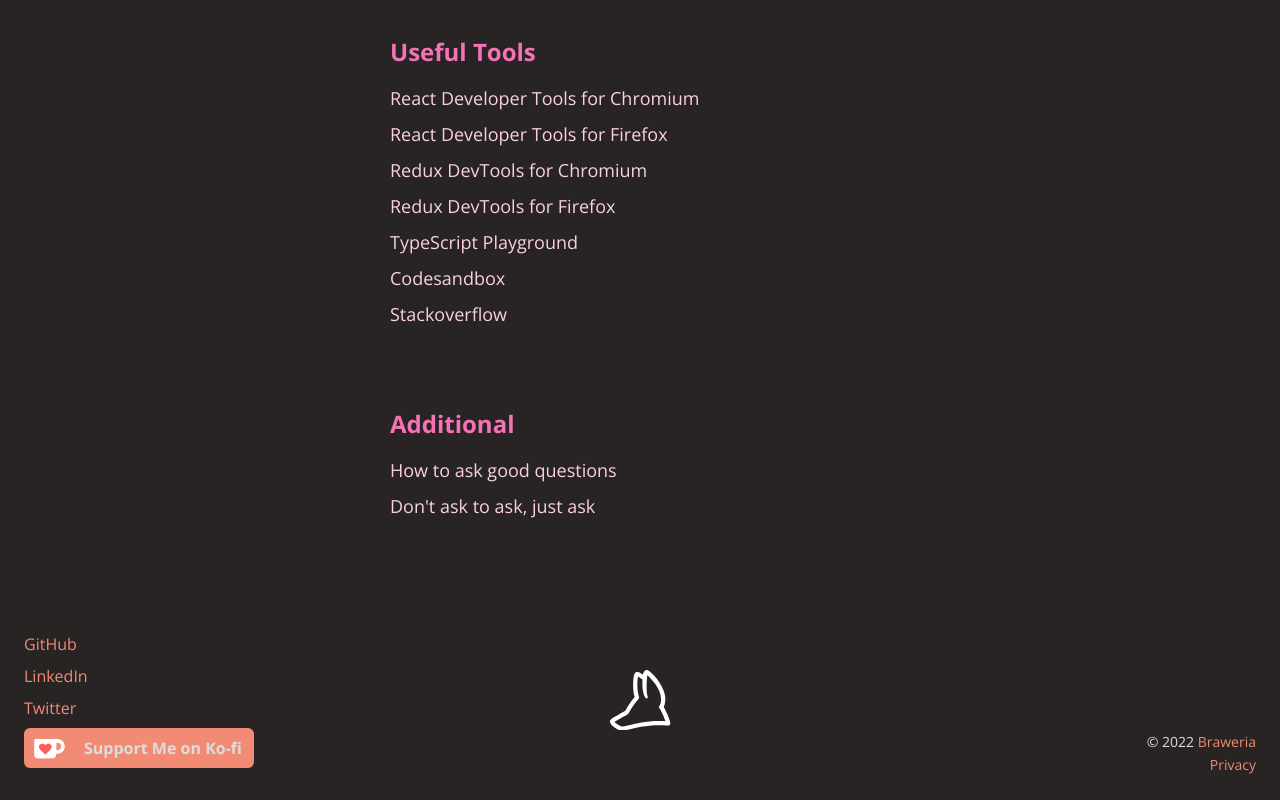
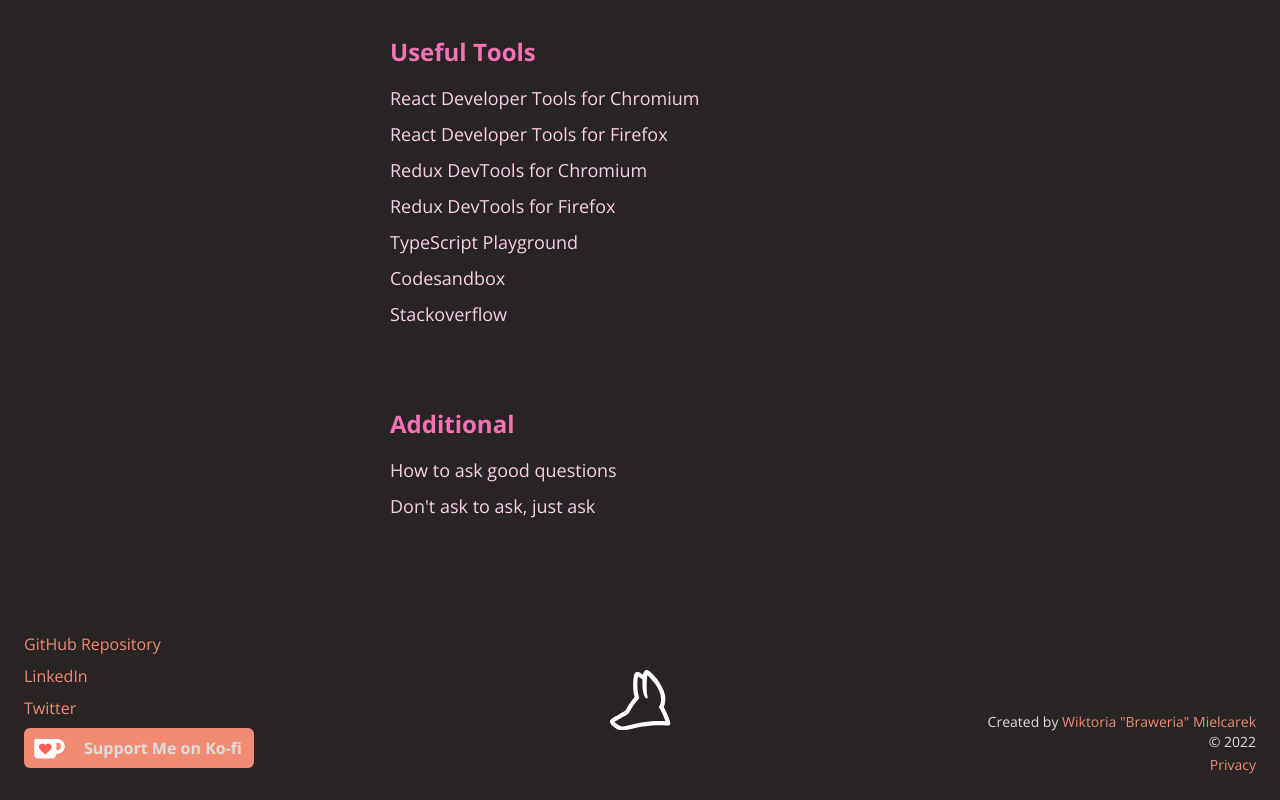
Before and after one commit to wiktoriavh/learn-web-dev, a Next.js app: page / in a window 1280 px wide. Shown: the part 3004-3804 px from the top of the page. Built offline with nearby package versions, Linux system fonts and the light colour scheme.

Commit message:
💬 change copyright text in footer

```diff
--- a/components/Footer.tsx
+++ b/components/Footer.tsx
@@ -13,8 +13,8 @@ export function Footer(): JSX.Element {
         <div className="px-6 flex-1">
           <ul>
             <Item>
-              <Link href="https://github.com/Braweria" passHref>
-                <RedLink>GitHub</RedLink>
+              <Link href="https://github.com/Braweria/learn-web-dev" passHref>
+                <RedLink>GitHub Repository</RedLink>
               </Link>
             </Item>
             <Item>
@@ -57,11 +57,12 @@ export function Footer(): JSX.Element {
         </div>
         <div className="px-6 flex-1 md:text-right">
           <p className="text-sm text-light-grey">
-            &copy; {new Date().getFullYear()}{' '}
+            Created by{' '}
             <Link href="https://github.com/braweria" passHref>
-              <RedLink>Braweria</RedLink>
+              <RedLink>Wiktoria &quot;Braweria&quot; Mielcarek</RedLink>
             </Link>
           </p>
+          <p className="text-sm text-light-grey">&copy; {new Date().getFullYear()}</p>
           <Link href="/privacy">
             <a className="text-light-red hover:underline-offset-4 hover:underline text-sm">
               Privacy
```
